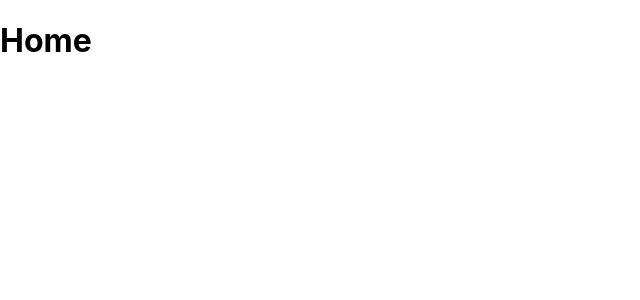
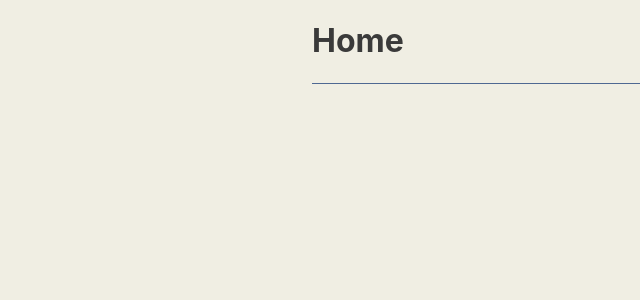
Before and after one commit to drbzyx/es6-concepts, a Next.js app in the folder app/: page / in a window 1280 px wide. Shown: the top 300 px of the page, without its empty margins (0-640 px from the left). Built offline with nearby package versions, Linux system fonts and the light colour scheme.

Commit message:
Style: Update global CSS

```diff
--- a/app/styles/globals.css
+++ b/app/styles/globals.css
@@ -1,16 +1,67 @@
 html,
 body {
-  padding: 0;
   margin: 0;
-  font-family: -apple-system, BlinkMacSystemFont, Segoe UI, Roboto, Oxygen,
-    Ubuntu, Cantarell, Fira Sans, Droid Sans, Helvetica Neue, sans-serif;
+  font-family: -apple-system, BlinkMacSystemFont, 'Segoe UI', 'Roboto', 'Oxygen',
+    'Ubuntu', 'Cantarell', 'Fira Sans', 'Droid Sans', 'Helvetica Neue',
+    sans-serif;
+  -webkit-font-smoothing: antialiased;
+  -moz-osx-font-smoothing: grayscale;
+  background-color: rgb(240, 238, 227);
+  color: rgb(58, 58, 58);
+}
+
+ul {
+  display: flex;
+  flex-wrap: wrap;
+  -webkit-flex-wrap: wrap;
+}
+
+li {
+  margin: 0 15px;
 }
 
 a {
-  color: inherit;
   text-decoration: none;
+  color: rgb(79, 104, 146);
+}
+
+a:hover {
+  color: rgb(105, 136, 189);
 }
 
 * {
   box-sizing: border-box;
 }
+
+main,
+nav {
+  margin: 1rem auto;
+  max-width: 720px;
+  padding: 0 2rem;
+}
+
+footer {
+  position: fixed;
+  bottom: 0;
+  left: 0;
+  padding: 20px;
+  width: 100%;
+}
+
+h1 {
+  border-bottom: 1px solid rgb(79, 104, 146);
+  padding-bottom: 0.7em;
+}
+
+@media screen and (max-width: 34em) {
+  h1 {
+    text-align: center;
+  }
+}
+
+label,
+input,
+button {
+  display: block;
+  margin: 10px 0;
+}
```
